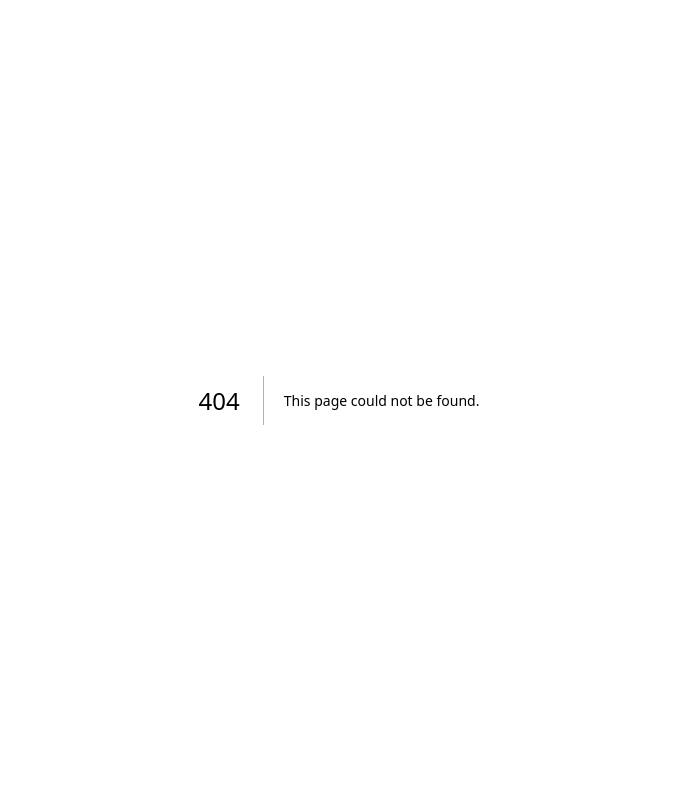
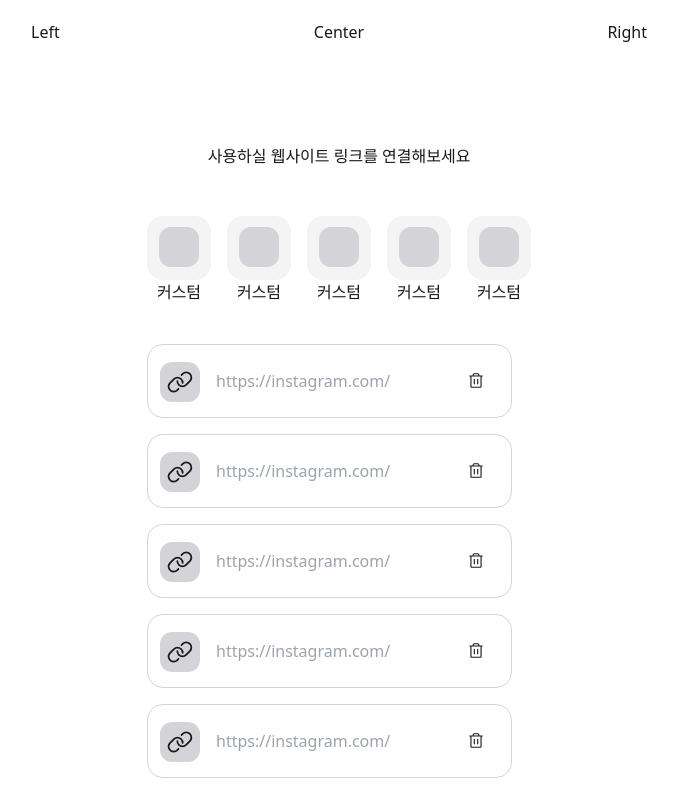
Before and after one commit to 2hundred2ne2/in_my_link, a Next.js app: page /signup/link in a window 1280 px wide. Before the commit this address had no page. Shown: the top 800 px of the page, without its empty margins (301-979 px from the left). Built offline with nearby package versions, Linux system fonts and the light colour scheme.

Commit message:
링크등록화면 퍼블리싱

```diff
--- a/package.json
+++ b/package.json
@@ -19,6 +19,7 @@
   "dependencies": {
     "@phosphor-icons/react": "^2.1.7",
     "clsx": "^2.1.1",
+    "js-confetti": "^0.12.0",
     "next": "14.2.5",
     "react": "^18",
     "react-dom": "^18",
--- /dev/null
+++ b/src/app/signup/link/page.tsx
@@ -0,0 +1,195 @@
+import { Trash, Link } from "@phosphor-icons/react/dist/ssr";
+
+import {
+  AppHeader,
+  AppHeaderCenter,
+  AppHeaderLeft,
+  AppHeaderRight,
+} from "@/components/ui/app-header";
+import { Button } from "@/components/ui/button";
+import { Card } from "@/components/ui/card";
+import { Text } from "@/components/ui/text";
+
+export default function RegisterLinksPage() {
+  return (
+    <>
+      <AppHeader>
+        <AppHeaderLeft>Left</AppHeaderLeft>
+        <AppHeaderCenter>Center</AppHeaderCenter>
+        <AppHeaderRight>Right</AppHeaderRight>
+      </AppHeader>
+
+      <main className="min-h-dvh pt-16 pb-[68px]">
+        <div className="flex flex-col items-center pt-20 px-3">
+          <div className="pb-12 px-3">
+            <Text>사용하실 웹사이트 링크를 연결해보세요</Text>
+          </div>
+          <section>
+            <ul className="flex flex-row gap-4 px-2">
+              <li>
+                <div className="flex flex-col items-center">
+                  <Card
+                    variant="muted"
+                    className="rounded-2xl w-16 h-16 flex flex-col items-center"
+                  >
+                    <button type="button">
+                      <span className="min-w-10 min-h-10 block bg-primary-300 rounded-xl mt-0.5"></span>
+                    </button>
+                  </Card>
+                  <span>커스텀</span>
+                </div>
+              </li>
+              <li>
+                <div className="flex flex-col items-center">
+                  <Card
+                    variant="muted"
+                    className="rounded-2xl w-16 h-16 flex flex-col items-center"
+                  >
+                    <button type="button">
+                      <span className="min-w-10 min-h-10 block bg-primary-300 rounded-xl mt-0.5"></span>
+                    </button>
+                  </Card>
+                  <span>커스텀</span>
+                </div>
+              </li>
+              <li>
+                <div className="flex flex-col items-center">
+                  <Card
+                    variant="muted"
+                    className="rounded-2xl w-16 h-16 flex flex-col items-center"
+                  >
+                    <button type="button">
+                      <span className="min-w-10 min-h-10 block bg-primary-300 rounded-xl mt-0.5"></span>
+                    </button>
+                  </Card>
+                  <span>커스텀</span>
+                </div>
+              </li>
+              <li>
+                <div className="flex flex-col items-center">
+                  <Card
+                    variant="muted"
+                    className="rounded-2xl w-16 h-16 flex flex-col items-center"
+                  >
+                    <button type="button">
+                      <span className="min-w-10 min-h-10 block bg-primary-300 rounded-xl mt-0.5"></span>
+                    </button>
+                  </Card>
+                  <span>커스텀</span>
+                </div>
+              </li>
+              <li>
+                <div className="flex flex-col items-center">
+                  <Card
+                    variant="muted"
+                    className="rounded-2xl w-16 h-16 flex flex-col items-center"
+                  >
+                    <button type="button">
+                      <span className="min-w-10 min-h-10 block bg-primary-300 rounded-xl mt-0.5"></span>
+                    </button>
+                  </Card>
+                  <span>커스텀</span>
+                </div>
+              </li>
+            </ul>
+            <ul className="flex flex-col gap-4 px-2 mt-10">
+              <li>
+                <Card variant="default" className="rounded-2xl flex p-0 items-center">
+                  <span className="flex items-center w-8 h-8 m-2 justify-center">
+                    <span className="flex items-center min-w-10 min-h-10 bg-primary-300 rounded-xl mt-0.5 p-1.5">
+                      <Link size={28} />
+                    </span>
+                  </span>
+                  <input
+                    type="text"
+                    className="flex-auto items-center px-3 py-4 w-full"
+                    placeholder="https://instagram.com/"
+                  ></input>
+                  <button className="flex-none items-center w-7 h-7 m-2 justify-center">
+                    <Trash size={18} />
+                  </button>
+                </Card>
+              </li>
+              <li>
+                <Card variant="default" className="rounded-2xl flex p-0 items-center">
+                  <span className="flex items-center w-8 h-8 m-2 justify-center">
+                    <span className="flex items-center min-w-10 min-h-10 bg-primary-300 rounded-xl mt-0.5 p-1.5">
+                      <Link size={28} />
+                    </span>
+                  </span>
+                  <input
+                    type="text"
+                    className="flex-auto items-center px-3 py-4 w-full"
+                    placeholder="https://instagram.com/"
+                  ></input>
+                  <button className="flex-none items-center w-7 h-7 m-2 justify-center">
+                    <Trash size={18} />
+                  </button>
+                </Card>
+              </li>
+              <li>
+                <Card variant="default" className="rounded-2xl flex p-0 items-center">
+                  <span className="flex items-center w-8 h-8 m-2 justify-center">
+                    <span className="flex items-center min-w-10 min-h-10 bg-primary-300 rounded-xl mt-0.5 p-1.5">
+                      <Link size={28} />
+                    </span>
+                  </span>
+                  <input
+                    type="text"
+                    className="flex-auto items-center px-3 py-4 w-full"
+                    placeholder="https://instagram.com/"
+                  ></input>
+                  <button className="flex-none items-center w-7 h-7 m-2 justify-center">
+                    <Trash size={18} />
+                  </button>
+                </Card>
+              </li>
+              <li>
+                <Card variant="default" className="rounded-2xl flex p-0 items-center">
+                  <span className="flex items-center w-8 h-8 m-2 justify-center">
+                    <span className="flex items-center min-w-10 min-h-10 bg-primary-300 rounded-xl mt-0.5 p-1.5">
+                      <Link size={28} />
+                    </span>
+                  </span>
+                  <input
+                    type="text"
+                    className="flex-auto items-center px-3 py-4 w-full"
+                    placeholder="https://instagram.com/"
+                  ></input>
+                  <button className="flex-none items-center w-7 h-7 m-2 justify-center">
+                    <Trash size={18} />
+                  </button>
+                </Card>
+              </li>
+              <li>
+                <Card variant="default" className="rounded-2xl flex p-0 items-center">
+                  <span className="flex items-center w-8 h-8 m-2 justify-center">
+                    <span className="flex items-center min-w-10 min-h-10 bg-primary-300 rounded-xl mt-0.5 p-1.5">
+                      <Link size={28} />
+                    </span>
+                  </span>
+                  <input
+                    type="text"
+                    className="flex-auto items-center px-3 py-4 w-full"
+                    placeholder="https://instagram.com/"
+                  ></input>
+                  <button className="flex-none items-center w-7 h-7 m-2 justify-center">
+                    <Trash size={18} />
+                  </button>
+                </Card>
+              </li>
+            </ul>
+            <div className="flex flex-col gap-4 px-2 mt-20">
+              <Button variant="primary" size="large">
+                다음
+              </Button>
+              <Button variant="secondary" size="large">
+                건너뛰기
+              </Button>
+            </div>
+          </section>
+        </div>
+      </main>
+    </>
+  );
+}
--- /dev/null
+++ b/src/app/signup/welcome/page.tsx
@@ -0,0 +1,30 @@
+import { Button } from "@/components/ui/button";
+import { Heading } from "@/components/ui/heading";
+import { Text } from "@/components/ui/text";
+
+export default function WelcomePage() {
+  return (
+    <>
+      <main className="min-h-dvh pt-16 pb-[68px]">
+        <div className="flex flex-col items-center pt-24 px-12">
+          <div>
+            <span className="inline-block w-32 h-32 rounded-full bg-primary-300"></span>
+          </div>
+          <div className="inline-block h-7 mt-8 mb-12">
+            <Heading variant="heading3">닉네임님, 환영합니다!</Heading>
+          </div>
+        </div>
+        <div className="flex flex-col gap-4 px-2 mt-24">
+          <div className="flex flex-col items-center">
+            <span className="item">
+              <Text>이제 나만의 페이지를 만들러 가볼까요?</Text>
+            </span>
+          </div>
+          <Button variant="primary" size="large">
+            시작하기
+          </Button>
+        </div>
+      </main>
+    </>
+  );
+}
```
Also changed, not shown: 1 other file (tests, documents, lock files or other folders).
